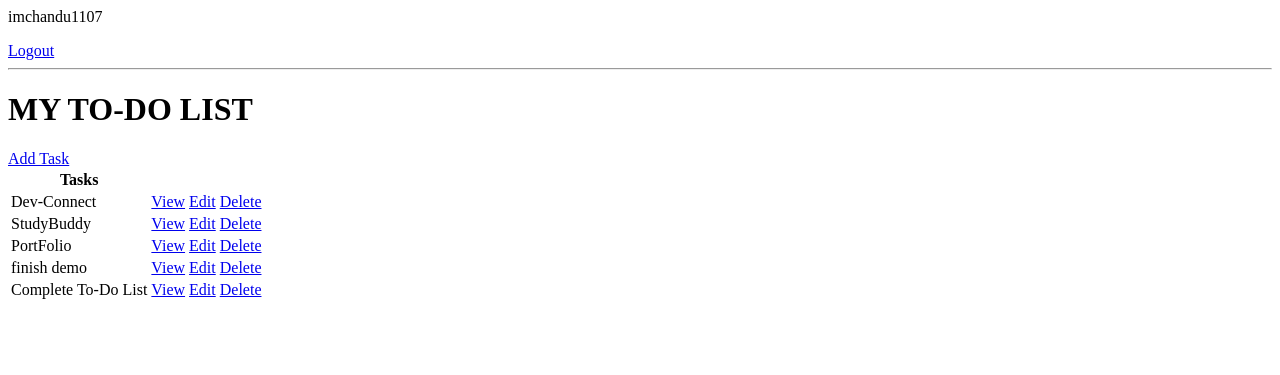
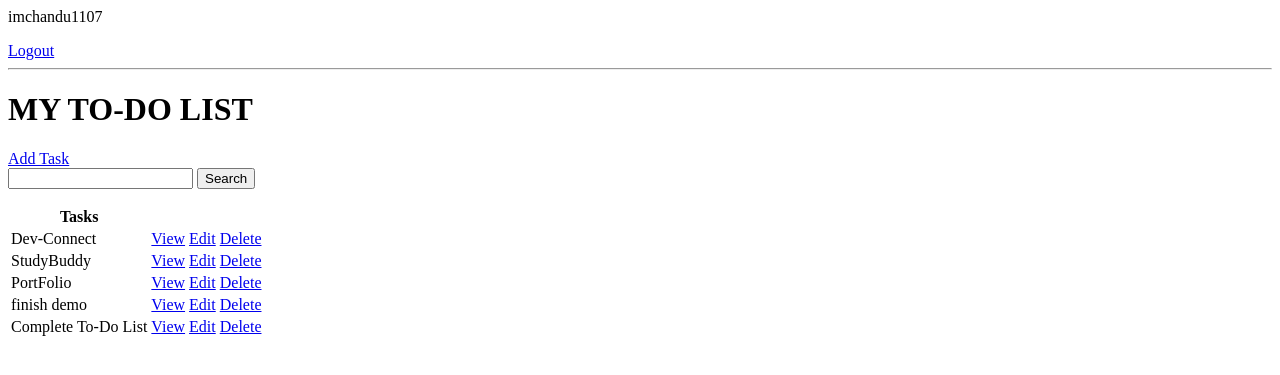
Before and after one commit to imchandu1107/Django_ToDo_List, a Django app: page / in a window 1280 px wide. Shown: the top 375 px of the page. Run offline with Django 3.2, Linux system fonts and the light colour scheme; a user stored in the database is signed in; data comes from the database, SQL or seed files in the repository; both versions use the stored data as it was after the commit.

Commit message:
search functionality added

```diff
--- a/base/templates/base/task_list.html
+++ b/base/templates/base/task_list.html
@@ -8,6 +8,12 @@
 <hr>
 <h1>MY TO-DO LIST</h1>
 <a href="{% url 'task-create' %}">Add Task</a>
+
+<form method="GET">
+    <input type="text" name="search-area" value="{{search_input}}">
+    <input type="submit" value="Search">
+</form>
+
 <table>
     <tr>
         <th>Tasks</th>
--- a/base/views.py
+++ b/base/views.py
@@ -46,6 +46,15 @@ class TaskList(LoginRequiredMixin, ListView):
         context=super().get_context_data(**kwargs)
         context['tasks']=context['tasks'].filter(user=self.request.user)
         context['count']=context['tasks'].filter(complete=False).count()
+
+        search_input=self.request.GET.get('search-area') or ''
+        if search_input:
+            context['tasks']=context['tasks'].filter(
+                title__icontains=search_input
+            )
+
+        context['search_input']=search_input
+
         return context
 
 
```
Also changed, not shown: db.sqlite3.
